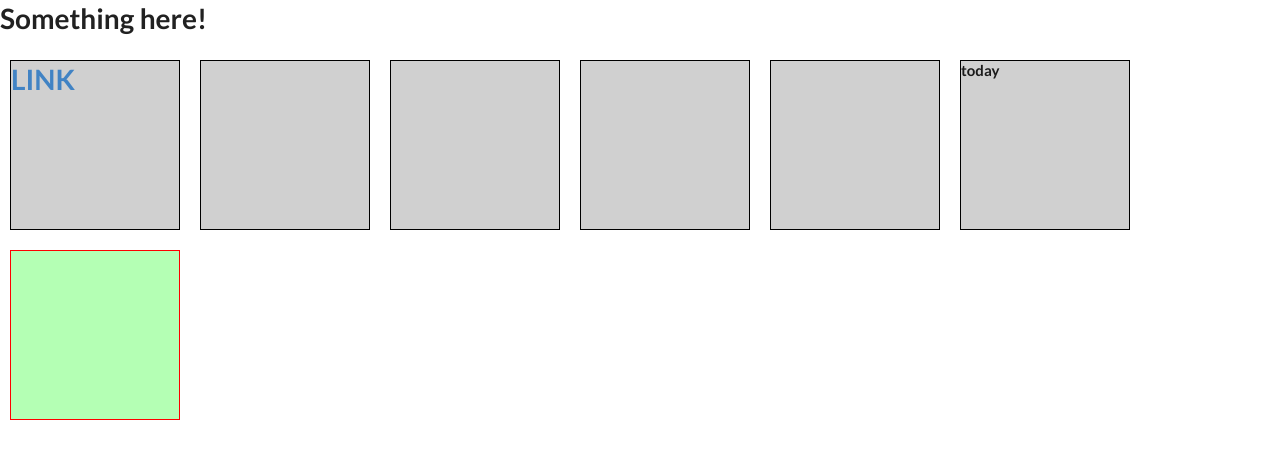
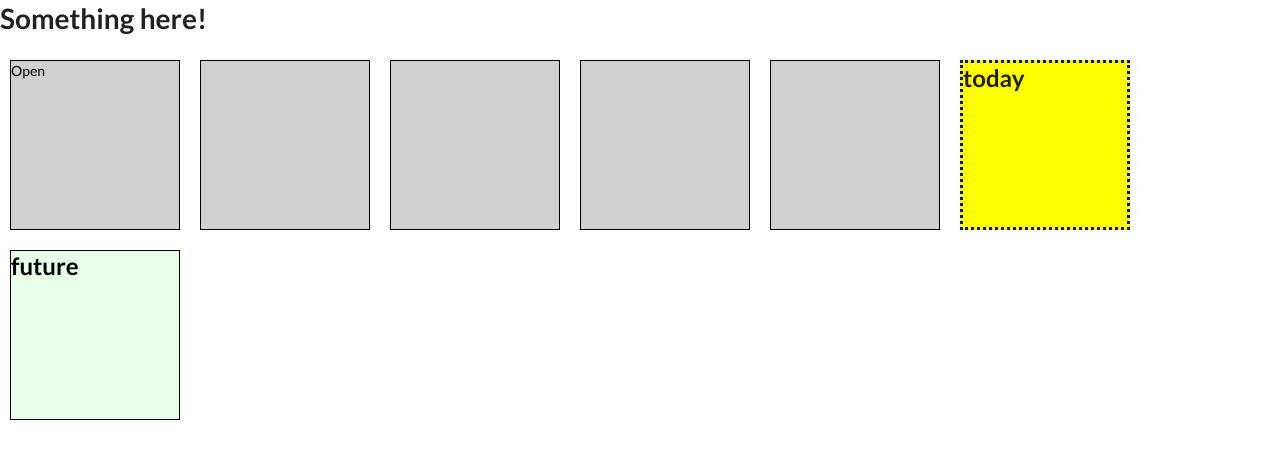
Before and after one commit to palhamel/chris-cal, a plain HTML site: page index.html in a window 1280 px wide. Drawn offline with nearby package versions, Linux system fonts and the light colour scheme.

Commit message:
add css and js for not active class

```diff
--- a/index.html
+++ b/index.html
@@ -11,8 +11,8 @@
   <h1>Something here!</h1>
 
   <div class="grid-item" id="day" data-date="2015-11-23">
-    <div>
-      <h1><a href="">LINK</a></h1>
+    <div class="grid-card">
+      <a href="./" class="not-active">Open</a>
     </div>
 
   </div>
@@ -24,10 +24,11 @@
   </div>
   <div class="grid-item" id="day" data-date="2019-11-27">
   </div>
-  <div class="grid-item" id="day" data-date="2020-10-25">
-    <h4>today</h4>
+  <div class="grid-item" id="day" data-date="2020-10-26">
+    <h2>today</h2>
   </div>
   <div class="grid-item" id="day" data-date="2021-12-29">
+    <h2>future</h2>
   </div>
 
 
--- a/index.js
+++ b/index.js
@@ -1,4 +1,4 @@
-// Create todays date in right format:
+// Create todays date in the right format:
 let today = new Date();
 const dd = String(today.getDate()).padStart(2, '0');
 const mm = String(today.getMonth() + 1).padStart(2, '0'); //January is 0!
@@ -6,21 +6,21 @@ const yyyy = today.getFullYear();
 today = yyyy + '-' + mm + '-' + dd;
 
 const currentDay = today;
-console.log('todays date is >>>> ', currentDay)
+console.log('todays date is >> ', currentDay)
 
-// Get HTML elements by  Class as a HTML Collection / "array":
+// Get HTML elements by  Class - as a HTML Collection / "array":
 const dateElement= document.getElementsByClassName('grid-item');
 // console.log('collection:', dateElement);
 
 // Loop thru the HTML collection and match the 'data-date' in dataset:
 // + Add new Class to matched
 for (let item of dateElement) {
-console.log('date:', item.dataset.date);
   if (item.dataset.date == currentDay) {
     item.classList.add("today")
   } else if (item.dataset.date > currentDay) {
-    item.classList.add("future")
+    item.classList.add("future", "not-active")
   } else {
-    item.classList.add("past")
+    item.classList.add("past", "not-active")
   }
+  console.log('date:', item.dataset.date);
 }
--- a/style.css
+++ b/style.css
@@ -5,6 +5,20 @@
   background: red;
   margin: 10px;
 }
+
+.grid-item:hover {
+  opacity: 0.6;
+  transition: all .3s ease-in-out;
+  cursor: pointer;
+}
+
+.not-active {
+  pointer-events: none;
+  cursor: default;
+  text-decoration: none;
+  color: black;
+}
+
 .past {
   background: rgb(208, 208, 208);
   border: rgb(0, 0, 0) 1px solid;
@@ -16,8 +30,8 @@
 }
 
 .future {
-  background: rgb(180, 255, 180);
-  border: red 1px solid;
+  background: rgba(180, 255, 180, 0.338);
+  border: rgb(0, 0, 0) 1px solid;
 }
 .active {
 }
```
